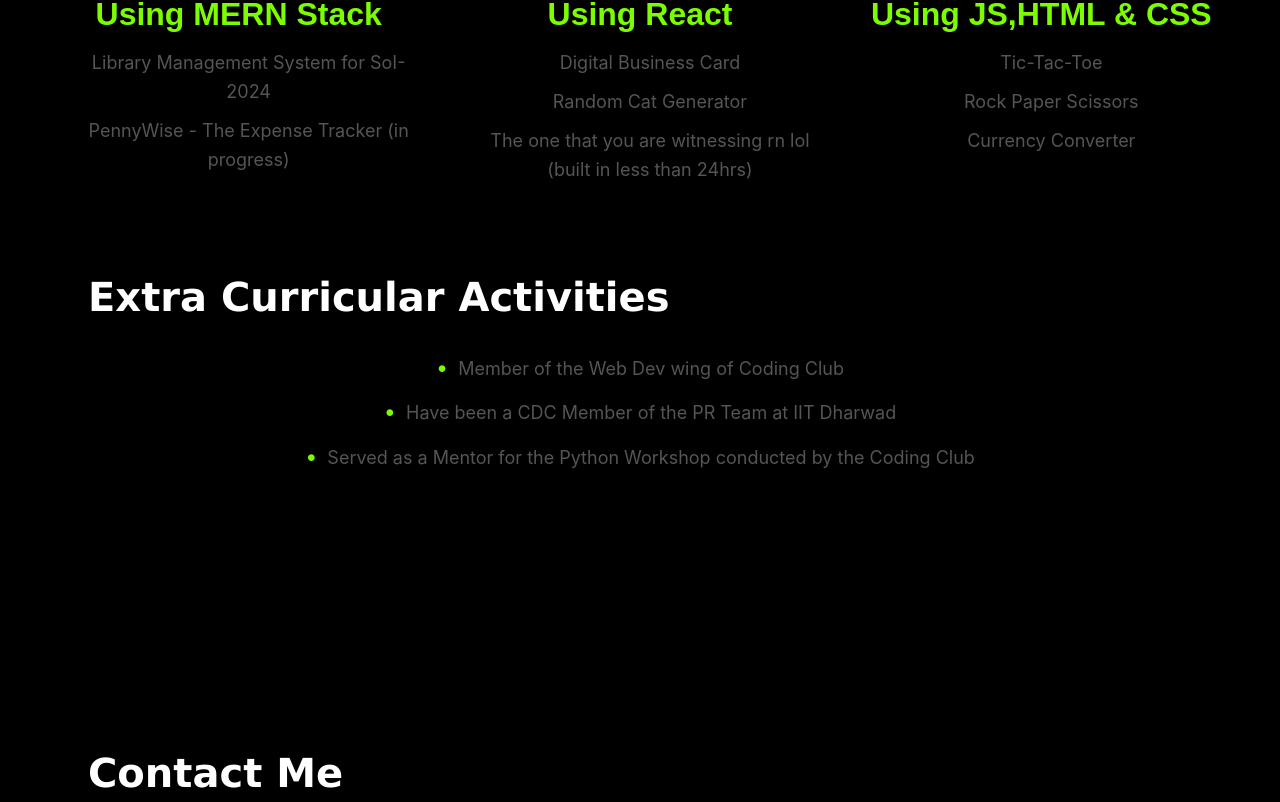
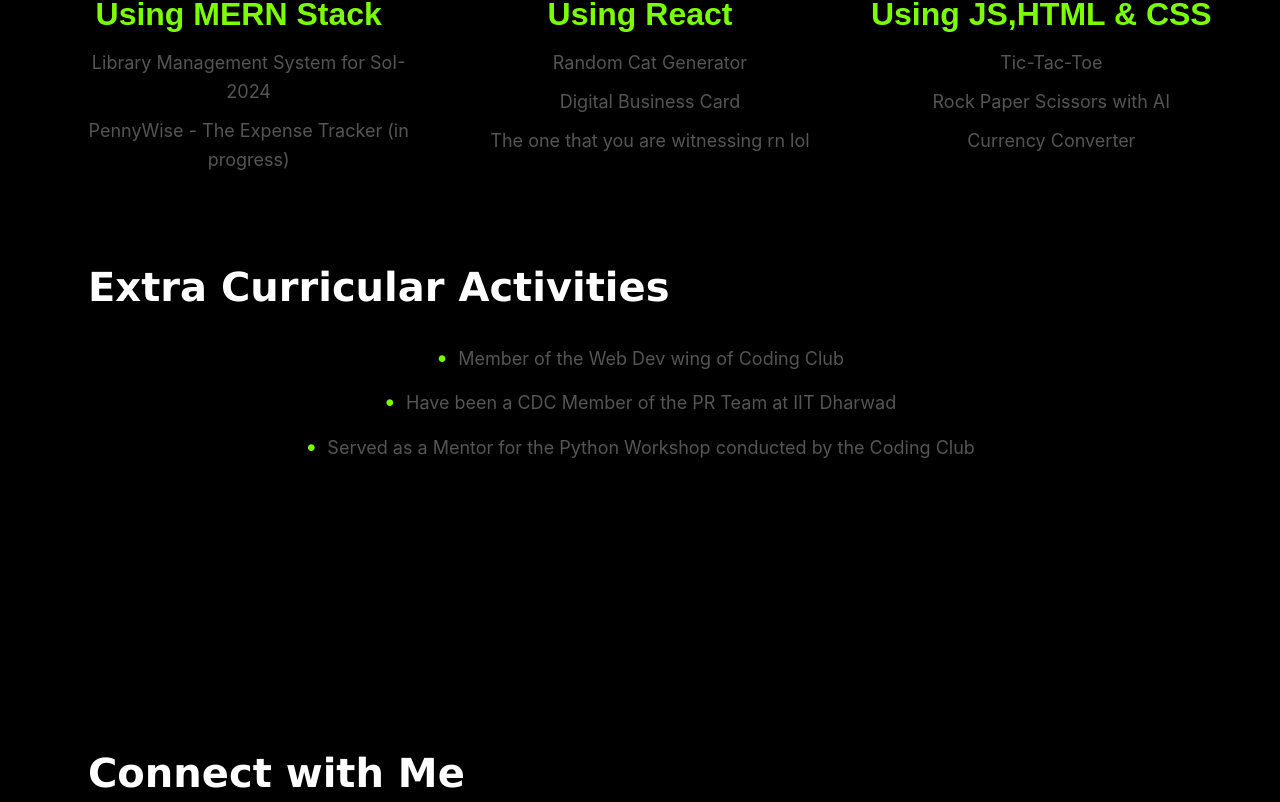
Before and after one commit to sreehb-123/about-me, a React (Create React App) app: page /skills in a window 1280 px wide. Shown: the part 2198-3000 px from the top of the page. Built offline with nearby package versions, Linux system fonts and the light colour scheme.

Commit message:
sidelined home.js

```diff
--- a/src/App.js
+++ b/src/App.js
@@ -7,7 +7,7 @@ export default function App() {
   return(
     <Router>
       <Routes>
-        <Route path="/" element={<Home />} />
+        <Route path="/" element={<Skills />} />
         <Route path="/skills" element={<Skills />} />
       </Routes>
     </Router>
--- a/src/components/skills.js
+++ b/src/components/skills.js
@@ -120,12 +120,11 @@ export default function Skills() {
                     <div className="project-coloumn">
                         <h2>Using React</h2>
                         <ul>
+                            <li><a href="https://randomcat-generator.netlify.app" target="_blank" rel="noopener noreferrer">Random Cat Generator</a></li>
                             <li><a href="https://harsha-businesscard.netlify.app" target="_blank" rel="noopener noreferrer">Digital Business Card</a></li>
-                            <li><a href="https://randomcat-generator.netlify.app" target="_blank" rel="noopener noreferrer">Random Cat Generator</a></li>
                             <li>
                                 <a href=" " rel="noopener noreferrer">
                                     The one that you are witnessing rn lol
-                                    (built in less than 24hrs)
                                 </a>
                             </li>
                         </ul>
@@ -135,7 +134,7 @@ export default function Skills() {
                         <h2>Using JS,HTML & CSS</h2>
                         <ul>
                             <li><a href="https://sreehb-123.github.io/tic-tac-toe/" target="_blank" rel="noopener noreferrer">Tic-Tac-Toe</a></li>
-                            <li><a href="https://scissor-rock-papers.netlify.app" target="_blank" rel="noopener noreferrer">Rock Paper Scissors</a></li>
+                            <li><a href="https://scissor-rock-papers.netlify.app" target="_blank" rel="noopener noreferrer">Rock Paper Scissors with AI</a></li>
                             <li><a href="https://exchange-rate-converter-harsha.netlify.app" target="_blank" rel="noopener noreferrer">Currency Converter</a></li>
                         </ul>
                     </div>
@@ -154,7 +153,7 @@ export default function Skills() {
 
             <section id="contacts">
 
-                <h1>Contact Me</h1>
+                <h1>Connect with Me</h1>
 
                 <div className="contacts-grid">
                     <div className="contacts-item">
```
